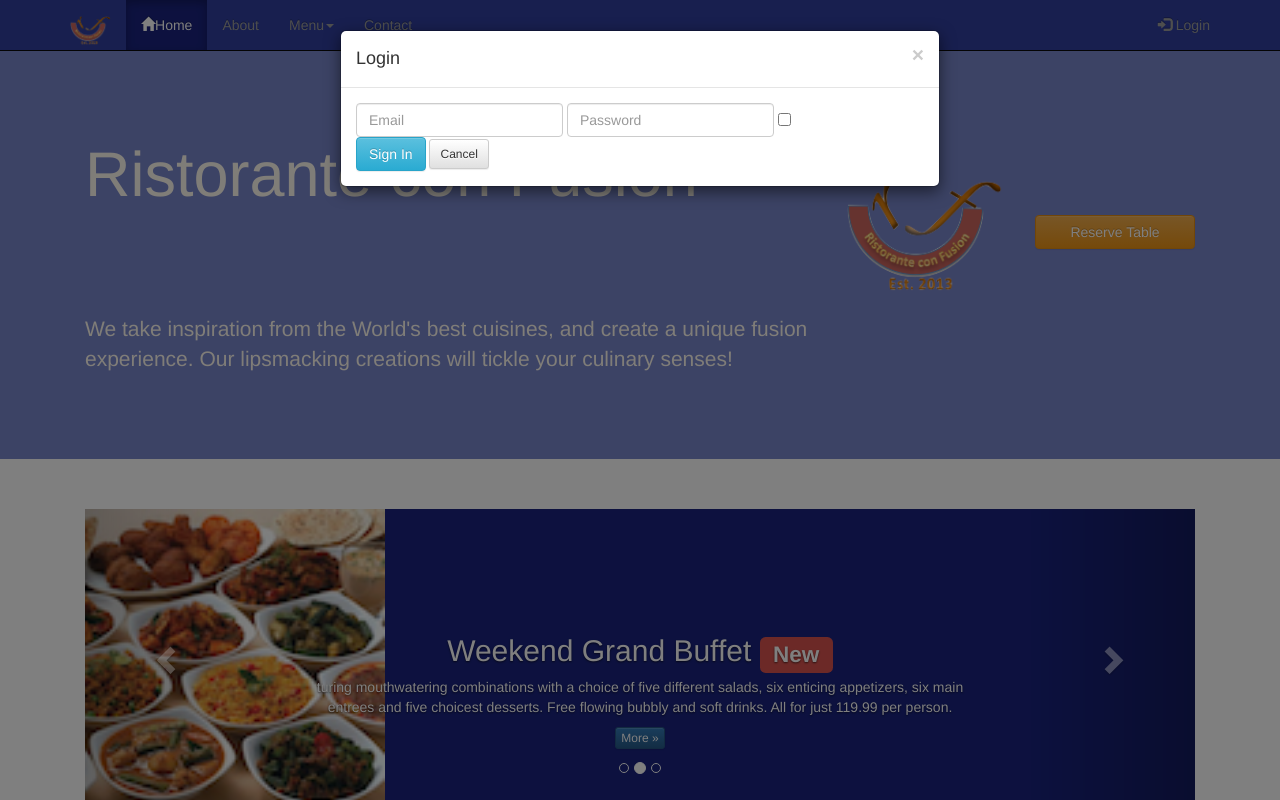
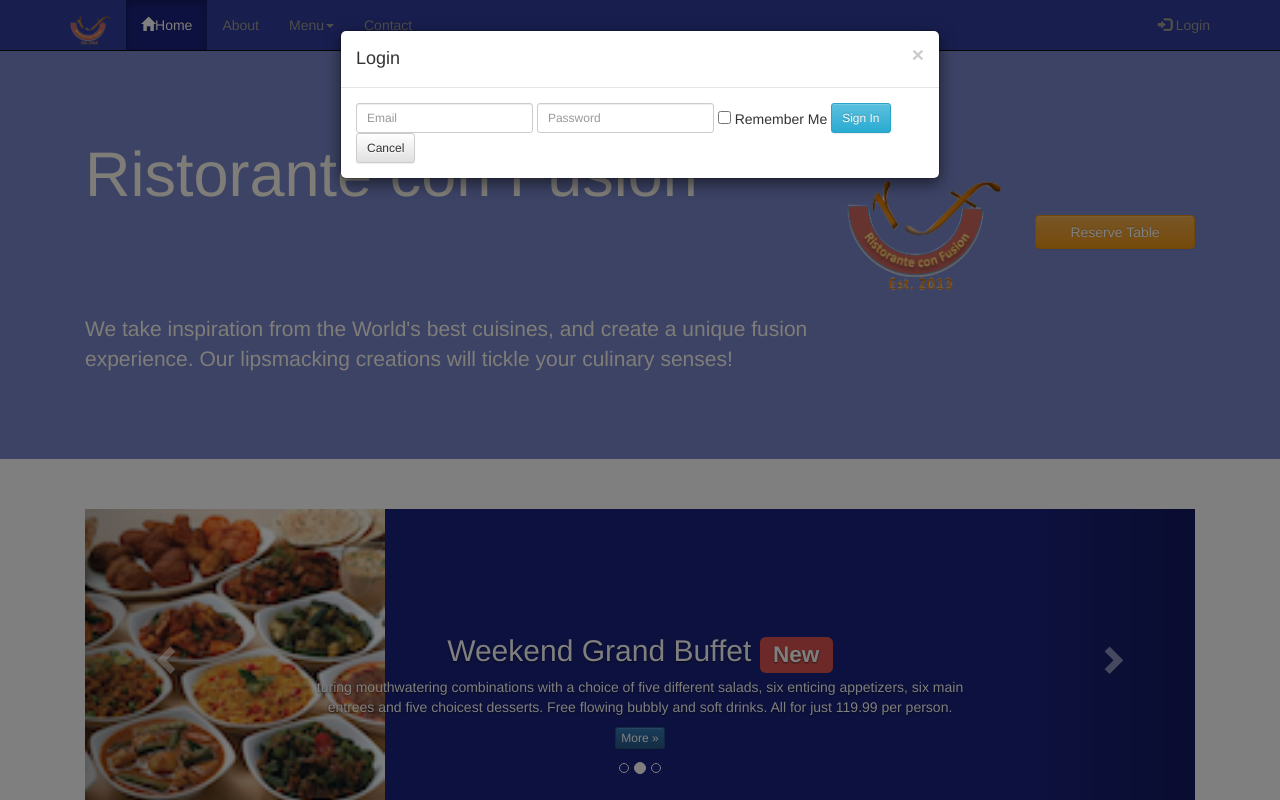
Before and after one commit to SHLo/conFusion, a plain HTML site: page index.html in a window 1280 px wide. Both pictures are taken after a click on the link "Login". Shown: the top 800 px of the page. Drawn offline with nearby package versions, Linux system fonts and the light colour scheme.

Commit message:
modal adjust

```diff
--- a/index.html
+++ b/index.html
@@ -82,20 +82,18 @@
                     <form class="form-inline" role="login">
                         <div class="form-group">
                             <label class="sr-only" for="email">Email</label>
-                            <input class="form-control" id="email" type="text" placeholder="Email" name="email">
+                            <input class="form-control input-sm" id="email" type="email" placeholder="Email" name="email">
                         </div>
                         <div class="form-group">
                             <label class="sr-only" for="password">Passrord</label>
-                            <input class="form-control" type="password" placeholder="Password" name="password">
+                            <input class="form-control input-sm" type="password" placeholder="Password" name="password">
                         </div>
-                        <div class="form-group">
-                            <div class="checkbox">
-                                <label class="label" for="keepLogin">
-                                    <input id="keepLogin" type="checkbox" name="keepLogin" value=""><strong>Remember Me</strong>
-                                </label>
-                            </div>
+                        <div class="checkbox">
+                            <label>
+                                <input type="checkbox" name="keepLogin" value=""> Remember Me
+                            </label>
                         </div>
-                        <button class="btn btn-info" type="submit">Sign In</button>
+                        <button class="btn btn-info btn-sm" type="submit">Sign In</button>
                         <button class="btn btn-default btn-sm" type="button" data-dismiss="modal">Cancel</button>
                     </form>
                 </div>
```
